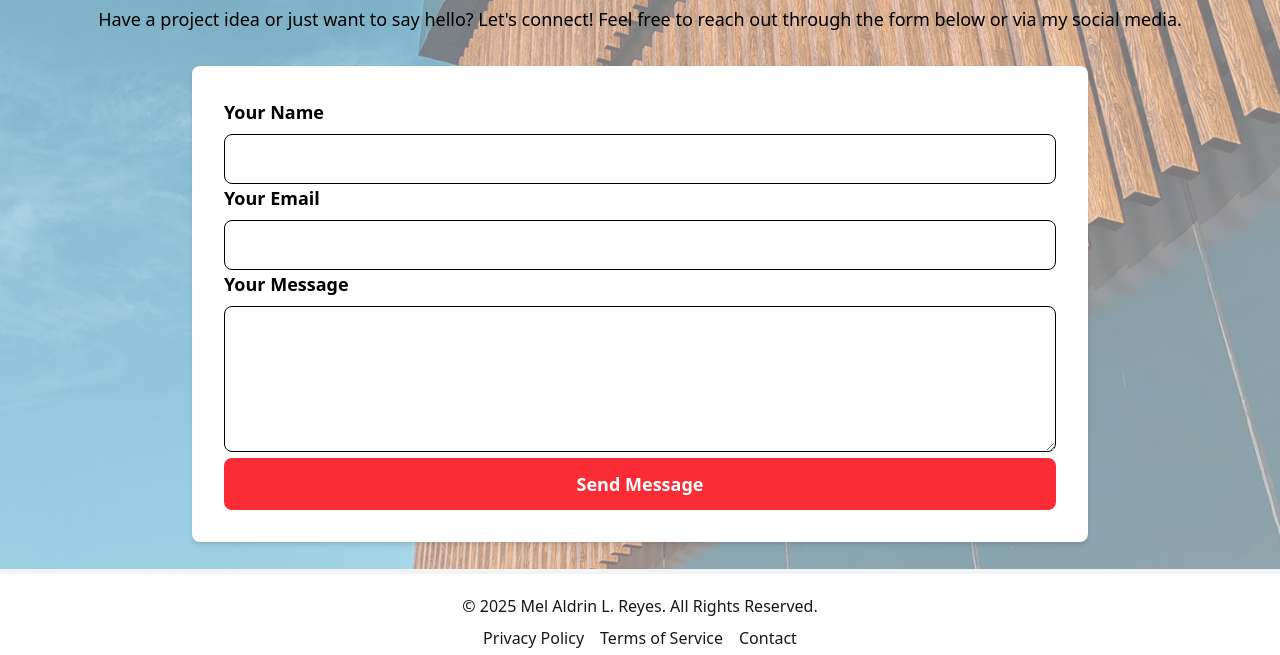
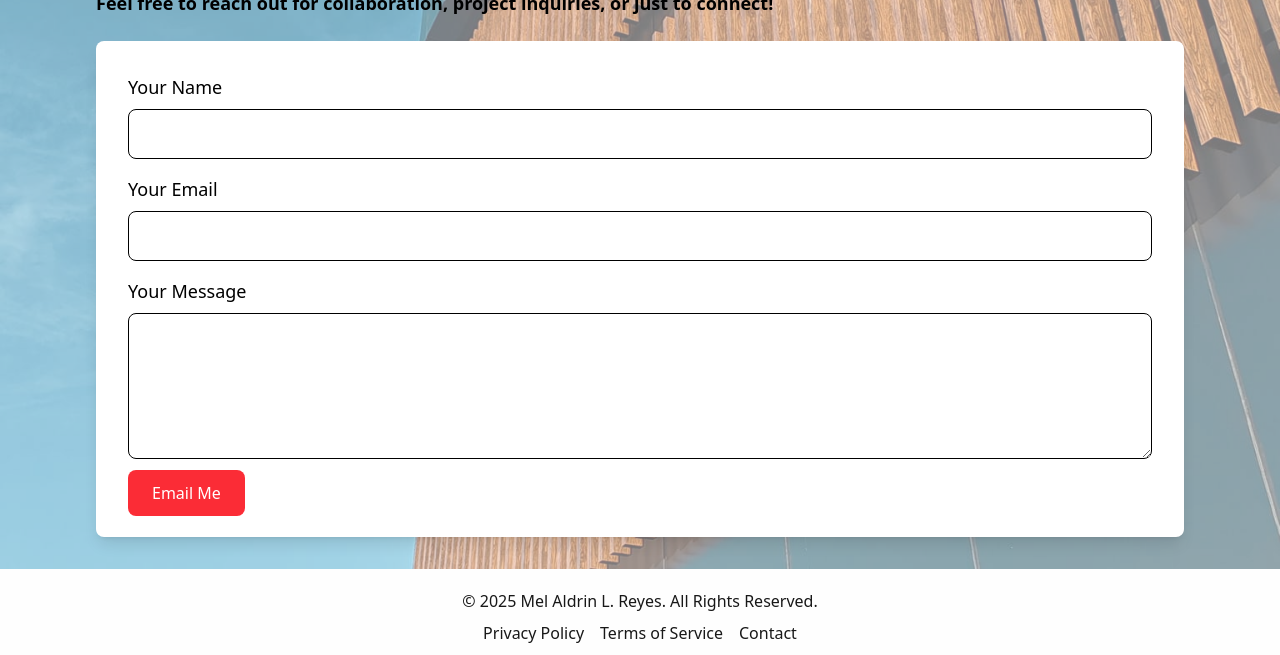
Before and after one commit to melaldrins12/personal, a website: page contact.html in a window 1280 px wide. Shown: the part 231-886 px from the top of the page. Drawn offline with Linux system fonts and the light colour scheme.

Commit message:
Add files via upload

```diff
--- a/contact.html
+++ b/contact.html
@@ -107,31 +107,25 @@
     </nav>
 
     <section class="mt-28 w-full max-w-6xl p-8 mx-auto">
-        <h1 class="text-6xl font-extrabold mb-8 text-center text-red-500 hover:text-black transition duration-300">Contact Me</h1>
-        <p class="text-lg mb-8 leading-relaxed text-center transition duration-300">
-            Have a project idea or just want to say hello? Let's connect! Feel free to reach out through the form below or via my social media.
-        </p>
+        <h1 class="text-6xl font-extrabold mb-4 text-red-500 drop-shadow-sm">Contact Me</h1>
+        <p class="text-lg mb-6 font-bold">Feel free to reach out for collaboration, project inquiries, or just to connect!</p>
 
-        <div class="bg-white p-8 rounded-lg shadow-md max-w-4xl mx-auto">
-            <form action="#" method="POST" class="space-y-6">
-                <div>
-                    <label for="name" class="block text-lg font-bold mb-2">Your Name</label>
-                    <input type="text" id="name" name="name" required class="w-full p-3 border rounded-lg">
-                </div>
+        <form class="bg bg-white p-8 rounded-lg shadow-lg opacity-100">
+            <div class="mb-4">
+                <label for="name" class="block text-lg font-medium mb-2">Your Name</label>
+                <input type="text" id="name" name="name" class="w-full p-3 border rounded-lg">
+            </div>
+            <div class="mb-4">
+                <label for="email" class="block text-lg font-medium mb-2">Your Email</label>
+                <input type="email" id="email" name="email" class="w-full p-3 border rounded-lg">
+            </div>
+            <div class="mb-4">
+                <label for="message" class="block text-lg font-medium mb-2">Your Message</label>
+                <textarea id="message" name="message" rows="5" class="w-full p-3 border rounded-lg"></textarea>
+            </div>
 
-                <div>
-                    <label for="email" class="block text-lg font-bold mb-2">Your Email</label>
-                    <input type="email" id="email" name="email" required class="w-full p-3 border rounded-lg">
-                </div>
-
-                <div>
-                    <label for="message" class="block text-lg font-bold mb-2">Your Message</label>
-                    <textarea id="message" name="message" rows="5" required class="w-full p-3 border rounded-lg"></textarea>
-                </div>
-
-                <button type="submit" class="bg-red-500 text-white p-3 rounded-lg hover:bg-red-700 transition duration-300 w-full font-bold text-lg">Send Message</button>
-            </form>
-        </div>
+            <a href="mailto:melaldrin.reyes@gmail.com" class="ml-4 bg-red-500 text-white py-3 px-6 rounded-lg hover:bg-red-800">Email Me</a>
+        </form>
     </section>
 
     <footer class="bg-white p-5 w-full text-center shadow-lg mt-auto">
```
